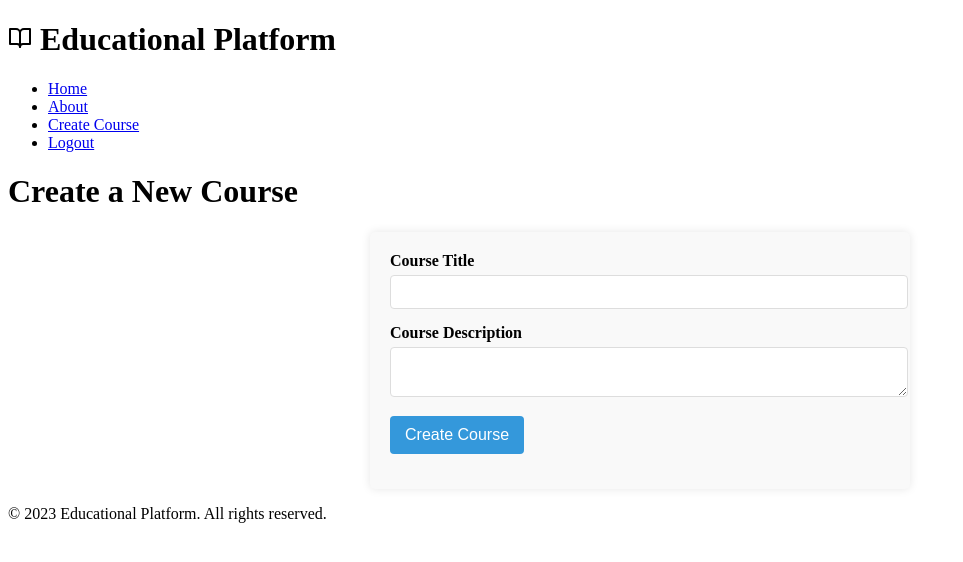
After one commit to Techcolca/EduPlatformReact, a Flask app: page /create_course in a window 1280 px wide. The commit adds this page. Shown: the top 562 px of the page, without its empty margins (0-963 px from the left). Run offline with Flask 3, Linux system fonts and the light colour scheme; a user stored in the database is signed in.

Commit message:
Agent query: Can you access the course creation page when logged in? Is the form visible and functional?

```diff
--- a/forms.py
+++ b/forms.py
@@ -12,3 +12,7 @@ class TeacherRegistrationForm(FlaskForm):
 class LoginForm(FlaskForm):
     email = StringField('Email', validators=[DataRequired(), Email()])
     password = PasswordField('Password', validators=[DataRequired()])
+
+class CourseCreationForm(FlaskForm):
+    title = StringField('Course Title', validators=[DataRequired(), Length(max=120)])
+    description = TextAreaField('Course Description', validators=[DataRequired()])
--- a/routes.py
+++ b/routes.py
@@ -1,9 +1,9 @@
 from flask import render_template, request, redirect, url_for, flash
 from werkzeug.security import generate_password_hash, check_password_hash
-from flask_login import login_user, login_required, logout_user
+from flask_login import login_user, login_required, logout_user, current_user
 from app import app, db
-from models import User
-from forms import TeacherRegistrationForm, LoginForm
+from models import User, Course
+from forms import TeacherRegistrationForm, LoginForm, CourseCreationForm
 import logging
 
 @app.route('/')
@@ -80,3 +80,24 @@ def logout():
     logout_user()
     flash('Logged out successfully.')
     return redirect(url_for('home'))
+
+@app.route('/create_course', methods=['GET', 'POST'])
+@login_required
+def create_course():
+    form = CourseCreationForm()
+    if form.validate_on_submit():
+        new_course = Course(
+            title=form.title.data,
+            description=form.description.data,
+            instructor_id=current_user.id
+        )
+        db.session.add(new_course)
+        try:
+            db.session.commit()
+            flash('Course created successfully!')
+            return redirect(url_for('home'))
+        except Exception as e:
+            db.session.rollback()
+            logging.error(f"Error creating new course: {str(e)}")
+            flash('An error occurred. Please try again.')
+    return render_template('create_course.html', form=form)
--- a/templates/base.html
+++ b/templates/base.html
@@ -16,10 +16,11 @@
                 <ul>
                     <li><a href="{{ url_for('home') }}">Home</a></li>
                     <li><a href="{{ url_for('about') }}">About</a></li>
-                    <li><a href="{{ url_for('register') }}">Teacher Registration</a></li>
                     {% if current_user.is_authenticated %}
+                        <li><a href="{{ url_for('create_course') }}">Create Course</a></li>
                         <li><a href="{{ url_for('logout') }}">Logout</a></li>
                     {% else %}
+                        <li><a href="{{ url_for('register') }}">Teacher Registration</a></li>
                         <li><a href="{{ url_for('login') }}">Login</a></li>
                     {% endif %}
                 </ul>
--- /dev/null
+++ b/templates/create_course.html
@@ -0,0 +1,35 @@
+{% extends "base.html" %}
+
+{% block title %}Create Course - Educational Platform{% endblock %}
+
+{% block content %}
+    <h1>Create a New Course</h1>
+    <form method="POST" action="{{ url_for('create_course') }}">
+        {{ form.csrf_token }}
+        <div>
+            {{ form.title.label }}
+            {{ form.title() }}
+            {% if form.title.errors %}
+                <ul class="errors">
+                    {% for error in form.title.errors %}
+                        <li>{{ error }}</li>
+                    {% endfor %}
+                </ul>
+            {% endif %}
+        </div>
+        <div>
+            {{ form.description.label }}
+            {{ form.description() }}
+            {% if form.description.errors %}
+                <ul class="errors">
+                    {% for error in form.description.errors %}
+                        <li>{{ error }}</li>
+                    {% endfor %}
+                </ul>
+            {% endif %}
+        </div>
+        <div>
+            <input type="submit" value="Create Course">
+        </div>
+    </form>
+{% endblock %}
```
